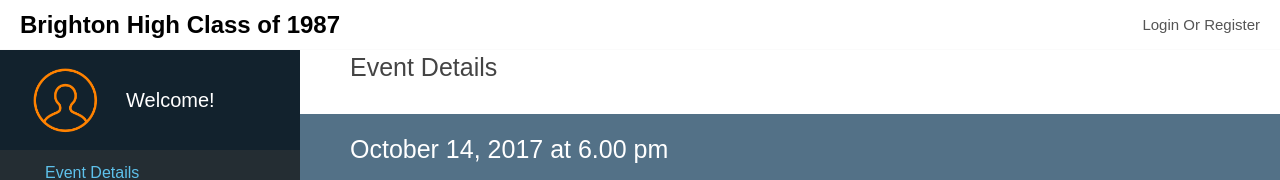
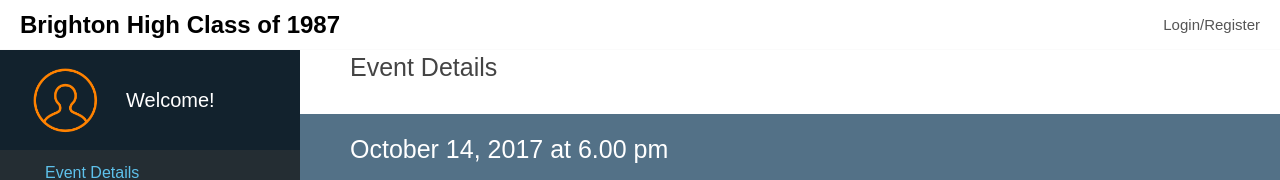
Before and after one commit to MountainDevs/brighton_high, a React app: page / in a window 1280 px wide. Shown: the top 180 px of the page. Built offline with nearby package versions, Linux system fonts and the light colour scheme.

Commit message:
fixed header login/logout button logic

```diff
--- a/src/components/Header.js
+++ b/src/components/Header.js
@@ -5,23 +5,34 @@ import './Header.css';
 
 class Header extends Component {
     render() {
-
-        let button = null;
-        if (!this.props.loggedIn && !userData.stripe_token) {
-          button = <Link to="/login" className="login-button">Login Or Register</Link>;
-        } else if (this.props.loggedIn && !userData.stripe_token) {
-          button = <Link to="/register/pay" className="login-button" onClick={this.props.switchLogin.bind(null, false)}>Pay</Link>
-        }
-        let logOutButton = <Link to="/" className="login-button" onClick={this.props.switchLogin.bind(null, false)}>Logout</Link>
-
-
-
         return (
             <header className="header-wrapper">
                 <div className="header-title">Brighton High Class of 1987</div>
                 <div className="header-login">
-                    {button}
-                    { this.props.loggedIn ? logOutButton : ''}
+
+                    {!this.props.loggedIn ? (
+                        <Link to="/login" className="login-button">
+                            Login/Register
+                        </Link>
+                    ) : null}
+
+                    {this.props.loggedIn && !userData.stripe_token ? (
+                        <div>
+                            <Link to="/register/pay" className="login-button" onClick={this.props.switchLogin.bind(null, false)}>
+                                Pay
+                            </Link>
+                            <Link to="/" className="login-button" onClick={this.props.switchLogin.bind(null, false)}>
+                                Logout
+                            </Link>
+                        </div>
+                    ): null }
+
+                    {this.props.loggedIn && userData.stripe_token ? (
+                        <Link to="/" className="login-button" onClick={this.props.switchLogin.bind(null, false)}>
+                            Logout
+                        </Link>
+                    ) : null}
+
                 </div>
             </header>
         );
```
Also changed, not shown: services/profile/user-profile.service.js (+9 -9 lines).
